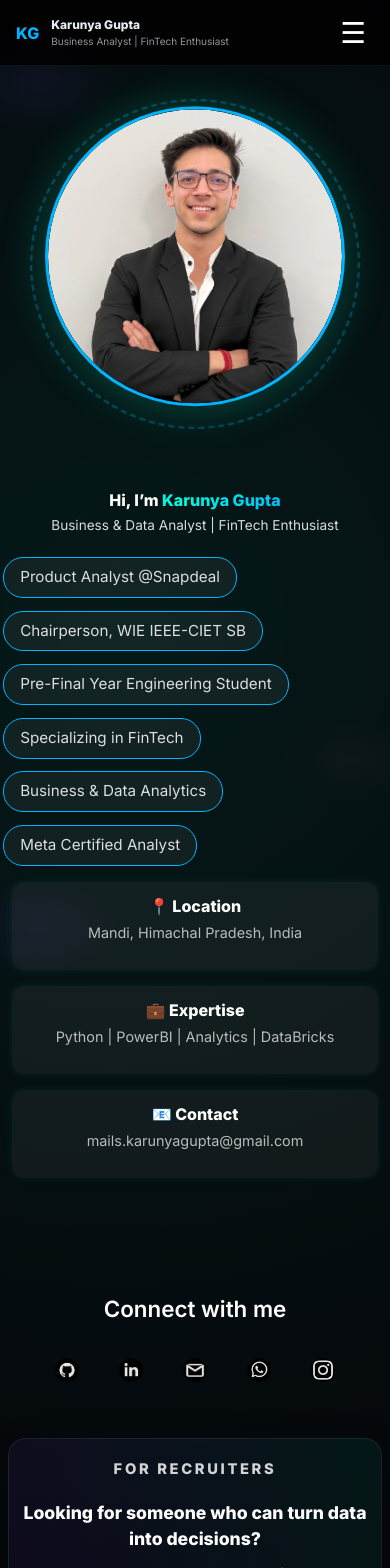
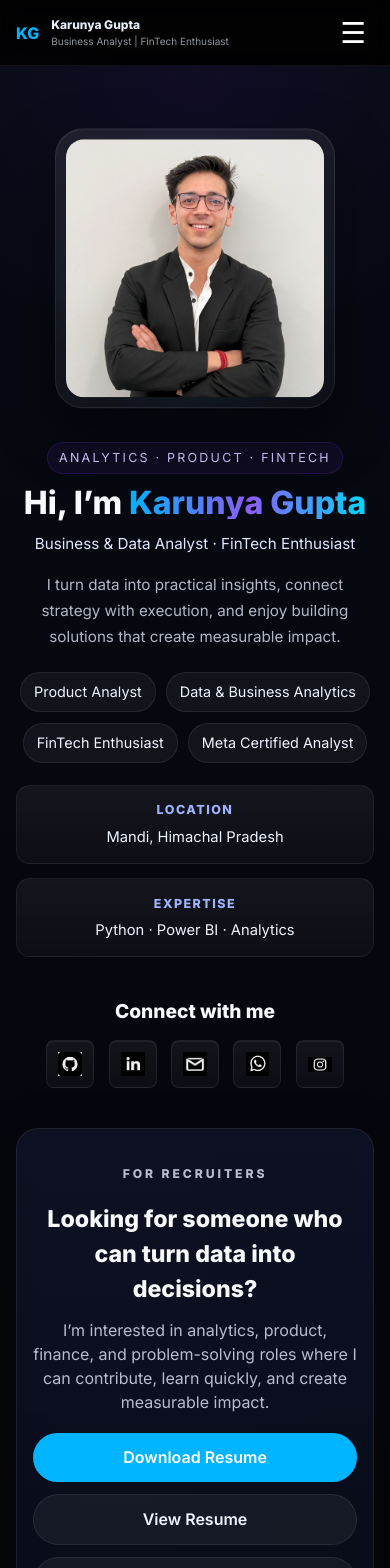
Before and after one commit to KarunyaGupta/Portfolio, a React (Vite) app: page / in a window 390 px wide. Shown: the top 1568 px of the page. Built offline with nearby package versions, Linux system fonts and the light colour scheme; the HTML template or start-up script is replaced by a standard one.

Commit message:
Home page enhancement

```diff
--- a/src/CSS/Home.css
+++ b/src/CSS/Home.css
@@ -1,126 +1,274 @@
 .home-section {
+  position: relative;
   min-height: 100vh;
   width: 100%;
   display: flex;
   flex-direction: column;
+  align-items: center;
   justify-content: center;
-  gap: 3rem;
-  align-items: center;
-  padding: 3rem 2rem 1rem;
-  background: radial-gradient(circle at 30% 30%, rgba(0,255,200,0.08), transparent 80%);
-  color: #fff;
-  overflow-x: hidden; /* Prevent horizontal scroll when dragged */
+  gap: 2.5rem;
+  padding: 5rem 1.5rem 3rem;
+  overflow: hidden;
+  background:
+    radial-gradient(circle at top, rgba(124, 58, 237, 0.08), transparent 18%),
+    linear-gradient(180deg, rgba(7, 10, 20, 0.96), rgba(5, 5, 9, 1));
+}
+
+.home-section::before {
+  content: '';
+  position: absolute;
+  inset: 0;
+  background-image:
+    linear-gradient(rgba(255, 255, 255, 0.03) 1px, transparent 1px),
+    linear-gradient(90deg, rgba(255, 255, 255, 0.03) 1px, transparent 1px);
+  background-size: 38px 38px;
+  opacity: 0.06;
+  pointer-events: none;
 }
 
 .home-top {
+  position: relative;
+  z-index: 1;
+  width: min(1120px, 100%);
+  display: grid;
+  grid-template-columns: 420px minmax(0, 1fr);
+  align-items: center;
+  gap: 3.5rem;
+}
+
+.photo-card {
+  position: relative;
   display: flex;
   align-items: center;
-  justify-content: space-evenly;
-  width: 100%;
-  max-width: 1250px;
-  flex-wrap: wrap;
-  gap: 2rem;
+  justify-content: center;
 }
 
-/* Photo */
-.photo-container { position: relative; flex: 0 0 380px; display: flex; justify-content: center; align-items: center; z-index: 1;}
-.photo-ring { position: absolute; width: 330px; height: 330px; border-radius: 50%; border: 2px dashed var(--accent); opacity: 0.3; }
-.photo-frame { position: relative; border-radius: 50%; overflow: hidden; width: 300px; height: 300px; box-shadow: 0 0 45px rgba(0,255,200,0.25); border: 3px solid var(--accent); z-index: 1; }
-.profile-photo { width: 100%; height: 100%; object-fit: cover; border-radius: 50%; }
+.photo-glow {
+  position: absolute;
+  width: 360px;
+  height: 360px;
+  border-radius: 50%;
+  background: radial-gradient(circle, rgba(124, 58, 237, 0.18), rgba(0, 255, 200, 0.08), transparent 70%);
+  filter: blur(8px);
+}
 
-/* Info Section */
-.home-info { flex: 1; min-width: 360px; max-width: 700px; display: flex; flex-direction: column; justify-content: center; }
-.home-title { font-size: 3rem; font-weight: 700; line-height: 1.2; margin-bottom: 0.4rem; }
-.home-name { background: linear-gradient(90deg, var(--accent), var(--accent-2), var(--accent)); -webkit-background-clip: text; color: transparent; background-size: 200%; display: inline-block; }
-.typing-effect { font-size: 1.2rem; color: rgba(255,255,255,0.85); margin-top: 0.4rem; max-width: 95%; display: inline-block; overflow: hidden; white-space: nowrap; position: relative; border-right: 2px solid var(--accent); animation: typing 2.2s steps(40,end) 1s 1 normal both, blink .8s infinite; }
+.photo-shell {
+  position: relative;
+  width: 340px;
+  height: 340px;
+  padding: 10px;
+  border-radius: 28px;
+  background: linear-gradient(145deg, rgba(255, 255, 255, 0.08), rgba(255, 255, 255, 0.03));
+  border: 1px solid rgba(255, 255, 255, 0.08);
+  box-shadow:
+    inset 0 1px 0 rgba(255, 255, 255, 0.06),
+    0 25px 60px rgba(0, 0, 0, 0.45);
+}
 
-/* Profession Tags */
-.profession-tags { display: flex; flex-wrap: wrap; gap: 0.8rem; margin-top: 1.4rem; }
-.profession-tag { border: 1px solid var(--accent); padding: 8px 16px; border-radius: 20px; font-size: 0.95rem; color: rgba(255,255,255,0.85); cursor: default; background: rgba(255,255,255,0.05); }
+.profile-photo {
+  width: 100%;
+  height: 100%;
+  object-fit: cover;
+  border-radius: 18px;
+}
 
-/* Info Cards */
-.info-cards { display: flex; gap: 1rem; flex-wrap: wrap; margin-top: 1.2rem; }
-.info-card { background: rgba(255,255,255,0.05); border-radius: 12px; padding: 12px 18px; min-width: 180px; text-align: center; box-shadow: 0 0 10px rgba(0,255,200,0.08); }
-.info-card p { font-size: 0.9rem; color: rgba(255,255,255,0.7); margin-top: 4px; }
+.home-info {
+  display: flex;
+  flex-direction: column;
+  max-width: 640px;
+}
 
-/* Quick Links */
-.quick-links { text-align: center; margin-top: 1.2rem; }
-.quick-links h2 { font-size: 1.4rem; margin-bottom: 0.5rem; }
-.quick-links-list { display: flex; flex-wrap: wrap; justify-content: center; gap: 22px; }
-.quick-link-img { width: 50px; height: 50px; border-radius: 50%; object-fit: cover; filter: brightness(0.9); transition: all 0.3s ease; }
+.eyebrow {
+  display: inline-block;
+  width: fit-content;
+  padding: 0.35rem 0.7rem;
+  border-radius: 999px;
+  background: rgba(124, 58, 237, 0.08);
+  border: 1px solid rgba(124, 58, 237, 0.18);
+  color: #d3ccff;
+  font-size: 0.78rem;
+  letter-spacing: 0.18em;
+  text-transform: uppercase;
+  margin-bottom: 0.8rem;
+}
+
+.home-title {
+  margin: 0;
+  font-size: clamp(2.8rem, 4.2vw, 4rem);
+  line-height: 1;
+  color: #f7f9fc;
+}
+
+.home-name {
+  background: linear-gradient(90deg, var(--accent), #8b5cf6, #00d8ff);
+  -webkit-background-clip: text;
+  background-clip: text;
+  color: transparent;
+  display: inline-block;
+}
+
+.typing-effect {
+  display: inline-block;
+  width: fit-content;
+  margin: 0.9rem 0 0;
+  font-size: 1rem;
+  color: #dfe7ff;
+  overflow: hidden;
+  white-space: nowrap;
+  border-right: 2px solid var(--accent);
+  animation: typing 3s steps(36, end) 0.4s 1 normal both, blink 0.8s infinite;
+}
+
+.home-summary {
+  margin: 1rem 0 0;
+  max-width: 58ch;
+  color: rgba(232, 238, 255, 0.76);
+  font-size: 1rem;
+  line-height: 1.7;
+}
+
+.profession-tags {
+  display: flex;
+  flex-wrap: wrap;
+  gap: 0.65rem;
+  margin-top: 1.4rem;
+}
+
+.profession-tag {
+  padding: 0.52rem 0.8rem;
+  border-radius: 999px;
+  font-size: 0.9rem;
+  color: #eef3ff;
+  background: rgba(255, 255, 255, 0.05);
+  border: 1px solid rgba(255, 255, 255, 0.08);
+}
+
+.info-cards {
+  display: grid;
+  grid-template-columns: repeat(3, minmax(0, 1fr));
+  gap: 0.9rem;
+  margin-top: 1.4rem;
+}
+
+.info-card {
+  padding: 0.95rem 0.9rem;
+  border-radius: 14px;
+  background: linear-gradient(180deg, rgba(255, 255, 255, 0.06), rgba(255, 255, 255, 0.03));
+  border: 1px solid rgba(255, 255, 255, 0.06);
+  text-align: left;
+}
+
+.info-card strong {
+  display: block;
+  font-size: 0.78rem;
+  color: #9fb4ff;
+  text-transform: uppercase;
+  letter-spacing: 0.12em;
+}
+
+.info-card p {
+  margin: 0.35rem 0 0;
+  color: #eef4ff;
+  font-size: 0.92rem;
+  line-height: 1.5;
+}
 
 .quick-links {
+  position: relative;
+  z-index: 1;
   display: flex;
   flex-direction: column;
-  align-items: center; /* centers everything horizontally */
-  gap: 1rem;
-  margin-top: 3rem;
+  align-items: center;
+  gap: 0.9rem;
+  width: min(820px, 100%);
 }
 
 .quick-links-title {
-  font-size: 1.5rem;
-  font-weight: 600;
-  color: #fff;
+  margin: 0;
+  font-size: 1.2rem;
+  color: #f7f9fc;
 }
 
 .quick-links-list {
   display: flex;
-  gap: 1.5rem;
-  justify-content: center; /* ensures icons are centered */
+  align-items: center;
+  justify-content: center;
+  flex-wrap: wrap;
+  gap: 0.9rem;
+}
+
+.quick-link-item {
+  width: 54px;
+  height: 54px;
+  display: grid;
+  place-items: center;
+  border-radius: 50%;
+  background: linear-gradient(180deg, rgba(255, 255, 255, 0.06), rgba(255, 255, 255, 0.03));
+  border: 1px solid rgba(255, 255, 255, 0.08);
+  box-shadow: inset 0 1px 0 rgba(255, 255, 255, 0.05);
+}
+
+.quick-link-img {
+  width: 28px;
+  height: 28px;
+  object-fit: contain;
+  filter: brightness(0.95);
 }
 
 .recruiter-cta {
-  width: 100%;
-  max-width: 1100px;
-  padding: 0 1rem 2rem;
+  position: relative;
+  z-index: 1;
+  width: min(1100px, 100%);
 }
 
 .recruiter-cta-card {
-  background: linear-gradient(90deg, rgba(124, 58, 237, 0.08), rgba(0, 255, 200, 0.06));
-  border: 1px solid rgba(255, 255, 255, 0.08);
-  border-radius: 18px;
   padding: 2rem;
   text-align: center;
-  box-shadow: 0 10px 32px rgba(0, 0, 0, 0.25);
+  border-radius: 22px;
+  background:
+    linear-gradient(180deg, rgba(14, 18, 36, 0.88), rgba(8, 12, 24, 0.92)),
+    linear-gradient(90deg, rgba(124, 58, 237, 0.08), rgba(0, 216, 255, 0.06));
+  border: 1px solid rgba(255, 255, 255, 0.08);
+  box-shadow: 0 18px 50px rgba(0, 0, 0, 0.35);
 }
 
 .recruiter-cta-label {
-  font-size: 0.78rem;
+  margin: 0 0 0.45rem;
+  font-size: 0.76rem;
+  letter-spacing: 0.24em;
   text-transform: uppercase;
-  letter-spacing: 0.18em;
-  color: #8bd7ff;
-  margin-bottom: 0.5rem;
+  color: #8fc6ff;
   font-weight: 700;
 }
 
 .recruiter-cta-card h3 {
-  font-size: 1.6rem;
-  margin: 0 0 0.7rem;
-  color: #fff;
+  margin: 0;
+  font-size: clamp(1.45rem, 2.2vw, 2rem);
+  color: #f7f9fc;
 }
 
 .recruiter-cta-card p {
-  color: rgba(255, 255, 255, 0.82);
-  margin: 0 auto 1.2rem;
-  max-width: 680px;
+  margin: 0.7rem auto 1.2rem;
+  max-width: 650px;
+  color: rgba(232, 238, 255, 0.78);
 }
 
 .recruiter-cta-actions {
   display: flex;
   flex-wrap: wrap;
   justify-content: center;
-  gap: 0.8rem;
+  gap: 0.75rem;
 }
 
 .cta-btn {
   display: inline-flex;
   align-items: center;
   justify-content: center;
-  padding: 0.8rem 1rem;
+  padding: 0.78rem 1rem;
   border-radius: 999px;
   font-weight: 600;
   text-decoration: none;
-  transition: transform 0.2s ease, background 0.2s ease;
+  transition: transform 0.18s ease, background 0.18s ease;
 }
 
 .cta-btn:hover {
@@ -133,210 +281,108 @@
 }
 
 .cta-btn-secondary {
-  background: rgba(255, 255, 255, 0.06);
-  color: #eef7ff;
+  background: rgba(255, 255, 255, 0.05);
+  color: #eef4ff;
   border: 1px solid rgba(255, 255, 255, 0.08);
-}
-
-/* Enhanced typing effect */
-.typing-effect {
-  font-size: 1.2rem;
-  color: rgba(255,255,255,0.85);
-  margin-top: 0.4rem;
-  max-width: 95%;
-  display: inline-block;
-  overflow: hidden;
-  white-space: nowrap;
-  position: relative;
-  border-right: 2px solid var(--accent);
-  animation: typing 2.2s steps(40,end) 1s 1 normal both, blink .8s infinite;
 }
 
 @keyframes typing {
   from { width: 0; }
   to { width: 100%; }
 }
+
 @keyframes blink {
   50% { border-color: transparent; }
 }
 
-/* Responsive adjustments */
-@media (max-width: 600px) {
+@media (max-width: 980px) {
+  .home-top {
+    grid-template-columns: 1fr;
+    justify-items: center;
+    text-align: center;
+    gap: 2rem;
+  }
+
+  .home-info {
+    align-items: center;
+  }
+
+  .home-summary {
+    max-width: 60ch;
+  }
+
+  .info-cards {
+    width: 100%;
+  }
+}
+
+@media (max-width: 768px) {
   .home-section {
-    padding: 1rem 0.5rem 1rem;
-    min-height: 100vh;
-    box-sizing: border-box;
-    overflow-x: hidden;
+    padding: 4rem 1rem 2rem;
   }
-  .recruiter-cta {
-    padding: 0 0.3rem 1rem;
+
+  .photo-glow {
+    width: 300px;
+    height: 300px;
   }
+
+  .photo-shell {
+    width: 280px;
+    height: 280px;
+  }
+
+  .home-title {
+    font-size: 2.5rem;
+  }
+
+  .typing-effect {
+    font-size: 0.95rem;
+    white-space: normal;
+    border-right: none;
+    animation: none;
+  }
+
+  .info-cards {
+    grid-template-columns: 1fr;
+  }
+
+  .info-card {
+    text-align: center;
+  }
+
   .recruiter-cta-card {
-    padding: 1.2rem 0.9rem;
+    padding: 1.5rem 1rem;
   }
-  .recruiter-cta-card h3 {
-    font-size: 1.1rem;
-  }
-  .recruiter-cta-card p {
-    font-size: 0.92rem;
-  }
+
   .recruiter-cta-actions {
     flex-direction: column;
   }
+
   .cta-btn {
     width: 100%;
   }
-  .home-top {
-    flex-direction: column;
-    align-items: center;
-    gap: 1.5rem;
-    max-width: 100vw;
-    width: 100%;
-  }
-  .home-info {
-    min-width: 0;
-    max-width: 100vw;
-    width: 100%;
-    align-items: center;
-    text-align: center;
-    margin: 0 auto;
-    padding: 0;
-  }
-  .home-title {
-    font-size: 1.3rem;
-    text-align: center;
-    width: 100%;
-  }
-  .typing-effect {
-    font-size: 1rem !important;
-    flex-direction: column !important;
-    gap: 0.2em !important;
-    max-width: 100% !important;
-    word-break: break-word !important;
-    text-align: center !important;
-    align-items: center !important;
-  }
-  .typing-effect .divider {
-    margin: 0 !important;
-  }
-  .typing-effect .tech-explorer {
-    display: block;
-    margin-top: 2px;
-  }
-  .info-cards {
-    flex-direction: column;
-    gap: 0.7rem;
-    width: 100vw;
-    max-width: 100vw;
-    margin-top: 1rem;
-    align-items: center;
-    padding-left: 10px;
-    padding-right: 10px;
-    box-sizing: border-box;
-  }
-  .info-card {
-    min-width: 0;
-    width: 100%;
-    max-width: 100vw;
-    padding: 10px 12px;
-    font-size: 0.95rem;
-    box-sizing: border-box;
-    border-radius: 10px;
-    text-align: center;
-    margin: 0 auto;
-    align-items: center;
-    display: flex;
-    flex-direction: column;
-  }
-  .quick-links-title { font-size: 1.1rem; }
-  .quick-link-img { width: 32px; height: 32px; }
 }
 
-@media (max-width: 400px) {
-  .home-section {
-    padding: 0.5rem 0.2rem 0.5rem;
-    min-height: 100vh;
+@media (max-width: 480px) {
+  .home-title {
+    font-size: 2rem;
+  }
+
+  .home-summary {
     font-size: 0.95rem;
   }
-  .home-title {
-    font-size: 1rem;
-    padding: 0 2px;
+
+  .profession-tags {
+    justify-content: center;
   }
-  .home-info {
-    padding: 0;
-    min-width: 0;
-    max-width: 100vw;
-    width: 100%;
-    align-items: center;
-    text-align: center;
-    margin: 0 auto;
+
+  .quick-link-item {
+    width: 48px;
+    height: 48px;
   }
-  .typing-effect {
-    font-size: 0.85rem !important;
-    gap: 0.1em !important;
-  }
-  .info-cards {
-    padding-left: 2px;
-    padding-right: 2px;
-    gap: 0.5rem;
-  }
-  .info-card {
-    padding: 8px 4px;
-    font-size: 0.85rem;
-    border-radius: 8px;
-  }
-  .quick-links-title { font-size: 0.95rem; }
-  .quick-link-img { width: 24px; height: 24px; }
-}
 
-/* Ensure info-cards are full width on mobile */
-@media (max-width: 900px) {
-  .info-cards {
-    flex-direction: column;
-    gap: 1rem;
-    width: 100vw;
-    max-width: 100vw;
-    margin-top: 1rem;
-    padding-left: 12px;
-    padding-right: 12px;
-    box-sizing: border-box;
-  }
-  .info-card {
-    min-width: 0;
-    width: 100%;
-    max-width: 100vw;
-    padding: 12px 14px;
-    font-size: 1rem;
-    box-sizing: border-box;
-    border-radius: 12px;
-    margin-left: 0;
-    margin-right: 0;
+  .quick-link-img {
+    width: 24px;
+    height: 24px;
   }
 }
-
-@media (max-width: 900px) {
-  .typing-effect {
-    font-size: 1rem;
-    max-width: 100%;
-    white-space: normal;
-    word-break: break-word;
-    display: block;
-    line-height: 1.3;
-    text-align: center;
-    margin: 0 auto;
-  }
-}
-
-@media (max-width: 600px) {
-  .typing-effect {
-    font-size: 0.92rem;
-    padding: 0 2px;
-  }
-}
-
-@media (max-width: 400px) {
-  .typing-effect {
-    font-size: 0.85rem;
-    padding: 0 2px;
-  }
-}
--- a/src/pages/Home.jsx
+++ b/src/pages/Home.jsx
@@ -1,26 +1,20 @@
 import React from 'react'
 import { motion } from 'framer-motion'
-import "../CSS/Home.css"
-import '../index.css'
+import '../CSS/Home.css'
 
-
-// 🖼️ Import Assets
 import photo from '../../public/photo.webp'
 import githubLogo from '../../public/github.png'
 import linkedinLogo from '../../public/linkedin.png'
 import gmailLogo from '../../public/gmail.png'
 import whatsappLogo from '../../public/whatsapp.png'
 import instagramLogo from '../../public/insta.png'
-import facebookLogo from '../../public/facebook.png'
 
 export default function Home() {
   const professions = [
-    'Product Analyst @Snapdeal',
-    'Chairperson, WIE IEEE-CIET SB',
-    'Pre-Final Year Engineering Student',
-    'Specializing in FinTech',
-    'Business & Data Analytics',
-    'Meta Certified Analyst',
+    'Product Analyst',
+    'Data & Business Analytics',
+    'FinTech Enthusiast',
+    'Meta Certified Analyst'
   ]
 
   const quickLinks = [
@@ -28,116 +22,97 @@ export default function Home() {
     { img: linkedinLogo, title: 'LinkedIn', link: 'https://www.linkedin.com/in/karunyagupta/' },
     { img: gmailLogo, title: 'Email', link: 'mailto:mails.karunyagupta@gmail.com' },
     { img: whatsappLogo, title: 'WhatsApp', link: 'https://wa.me/+919805946982' },
-    { img: instagramLogo, title: 'Instagram', link: 'https://www.instagram.com/ig_karunya_/' },
-    // { img: facebookLogo, title: 'Facebook', link: 'https://www.facebook.com/kunj.desai.222608' },
+    { img: instagramLogo, title: 'Instagram', link: 'https://www.instagram.com/ig_karunya_/' }
+  ]
+
+  const highlights = [
+    { label: 'Location', value: 'Mandi, Himachal Pradesh' },
+    { label: 'Expertise', value: 'Python · Power BI · Analytics' },
+    // { label: 'Contact', value: 'mails.karunyagupta@gmail.com' }
   ]
 
   return (
     <section className="home-section">
-      {/* Typing Effect Styles */}
-      <style>
-        {`
-          @keyframes typing { from { width: 0; } to { width: 100%; } }
-          @keyframes blink { 50% { border-color: transparent; } }
-          .typing-effect {
-            display: block;
-            white-space: nowrap;
-            overflow: hidden;
-            border-right: 2px solid var(--accent);
-            width: 100%;
-            animation: typing 2.5s steps(30, end) 1, blink .7s infinite;
-          }
-          @media (max-width: 600px) {
-            .typing-effect {
-              animation: none !important;
-              border-right: none !important;
-              white-space: normal !important;
-              overflow: visible !important;
-            }
-          }
-        `}
-      </style>
-
-      {/* Top Section: Photo + Info */}
       <div className="home-top">
-        {/* Left: Glowing Photo */}
         <motion.div
-          initial={{ opacity: 0, x: -60 }}
+          initial={{ opacity: 0, x: -50 }}
           animate={{ opacity: 1, x: 0 }}
-          transition={{ duration: 1 }}
-          className="photo-container"
+          transition={{ duration: 0.8 }}
+          className="photo-card"
         >
           <motion.div
             animate={{ rotate: [0, 360] }}
-            transition={{ duration: 25, repeat: Infinity, ease: 'linear' }}
-            className="photo-ring"
+            transition={{ duration: 30, repeat: Infinity, ease: 'linear' }}
+            className="photo-glow"
           />
           <motion.div
-            animate={{ y: [0, -8, 0] }}
-            transition={{ duration: 4, repeat: Infinity, ease: 'easeInOut' }}
-            className="photo-frame"
+            animate={{ y: [0, -10, 0] }}
+            transition={{ duration: 5, repeat: Infinity, ease: 'easeInOut' }}
+            className="photo-shell"
           >
             <motion.img
               src={photo}
               alt="Karunya Gupta"
-              initial={{ scale: 0.8, opacity: 0 }}
+              initial={{ scale: 0.92, opacity: 0 }}
               animate={{ scale: 1, opacity: 1 }}
-              transition={{ duration: 1 }}
+              transition={{ duration: 0.9 }}
               className="profile-photo"
             />
           </motion.div>
         </motion.div>
 
-        {/* Right: Info Section */}
         <motion.div
-          initial={{ opacity: 0, x: 60 }}
+          initial={{ opacity: 0, x: 50 }}
           animate={{ opacity: 1, x: 0 }}
-          transition={{ duration: 1 }}
+          transition={{ duration: 0.8 }}
           className="home-info"
         >
+          <span className="eyebrow">Analytics · Product · FinTech</span>
           <h1 className="home-title">
             Hi, I’m{' '}
-            <motion.span
-              animate={{ backgroundPositionX: ['0%', '200%'] }}
-              transition={{ duration: 4, repeat: Infinity, ease: 'linear' }}
-              className="home-name"
-            >
-              Karunya Gupta
-            </motion.span>
+            <span className="home-name">Karunya Gupta</span>
           </h1>
-
-          {/* Typing effect only for big screens, plain text for mobile */}
-          <p className="typing-effect">
-            Business & Data Analyst&nbsp;|&nbsp;FinTech Enthusiast
+          <p className="typing-effect">Business & Data Analyst · FinTech Enthusiast</p>
+          <p className="home-summary">
+            I turn data into practical insights, connect strategy with execution, and enjoy building
+            solutions that create measurable impact.
           </p>
 
-          {/* Profession Tags */}
-          <motion.div className="profession-tags">
+          <div className="profession-tags">
             {professions.map((role, i) => (
-              <motion.div key={i} whileHover={{ scale: 1.05, background: 'linear-gradient(90deg,var(--accent),var(--accent-2))' }} transition={{ type: 'spring', stiffness: 200 }} className="profession-tag">
+              <motion.span
+                key={i}
+                whileHover={{ y: -2 }}
+                className="profession-tag"
+              >
                 {role}
-              </motion.div>
+              </motion.span>
             ))}
-          </motion.div>
+          </div>
 
-          {/* Info Cards */}
-          <motion.div className="info-cards">
-            {[
-              { label: '📍 Location', value: 'Mandi, Himachal Pradesh, India' },
-              { label: '💼 Expertise', value: 'Python | PowerBI | Analytics | DataBricks'  },
-              { label: '📧 Contact', value: 'mails.karunyagupta@gmail.com' },
-            ].map((info, i) => (
-              <motion.div key={i} whileHover={{ y: -4, scale: 1.05 }} transition={{ type: 'spring', stiffness: 250 }} className="info-card">
+          <div className="info-cards">
+            {highlights.map((info, i) => (
+              <motion.div
+                key={i}
+                whileHover={{ y: -4 }}
+                transition={{ type: 'spring', stiffness: 220 }}
+                className="info-card"
+              >
                 <strong>{info.label}</strong>
                 <p>{info.value}</p>
               </motion.div>
             ))}
-          </motion.div>
+          </div>
         </motion.div>
       </div>
 
-      {/* Bottom Quick Links */}
-      <motion.div className="quick-links">
+      <motion.div
+        className="quick-links"
+        initial={{ opacity: 0, y: 20 }}
+        whileInView={{ opacity: 1, y: 0 }}
+        viewport={{ once: true, amount: 0.4 }}
+        transition={{ duration: 0.5 }}
+      >
         <h2 className="quick-links-title">Connect with me</h2>
         <div className="quick-links-list">
           {quickLinks.map((item, i) => (
@@ -147,15 +122,11 @@ export default function Home() {
               title={item.title}
               target="_blank"
               rel="noopener noreferrer"
-              whileHover={{ scale: 1.15, rotate: 5 }}
+              whileHover={{ scale: 1.08 }}
               transition={{ type: 'spring', stiffness: 250 }}
+              className="quick-link-item"
             >
-              <motion.img
-                src={item.img}
-                alt={item.title}
-                whileHover={{ filter: 'drop-shadow(0 0 15px var(--accent)) brightness(1.2)' }}
-                className="quick-link-img"
-              />
+              <img src={item.img} alt={item.title} className="quick-link-img" />
             </motion.a>
           ))}
         </div>
@@ -163,7 +134,7 @@ export default function Home() {
 
       <motion.section
         className="recruiter-cta"
-        initial={{ opacity: 0, y: 20 }}
+        initial={{ opacity: 0, y: 18 }}
         whileInView={{ opacity: 1, y: 0 }}
         viewport={{ once: true, amount: 0.3 }}
         transition={{ duration: 0.5 }}
@@ -172,8 +143,8 @@ export default function Home() {
           <p className="recruiter-cta-label">For Recruiters</p>
           <h3>Looking for someone who can turn data into decisions?</h3>
           <p>
-            I’m interested in analytics, product, finance and problem-solving roles where I can
-            contribute, learn fast, and create measurable impact.
+            I’m interested in analytics, product, finance, and problem-solving roles where I can
+            contribute, learn quickly, and create measurable impact.
           </p>
           <div className="recruiter-cta-actions">
             <a href="/Resume.pdf" download className="cta-btn cta-btn-primary">
@@ -196,7 +167,6 @@ export default function Home() {
           </div>
         </div>
       </motion.section>
-
     </section>
   )
 }
```
